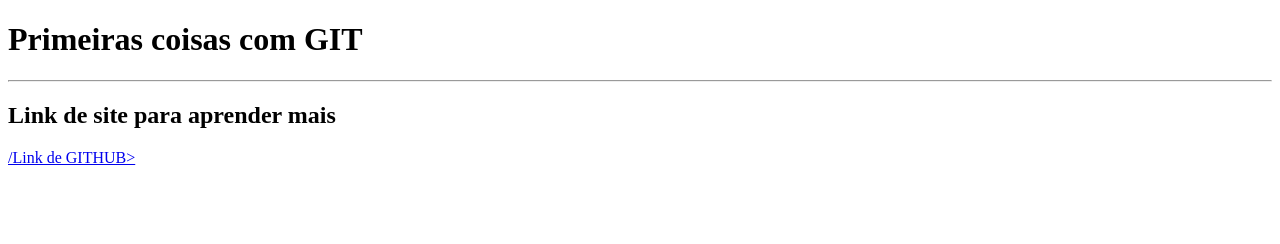
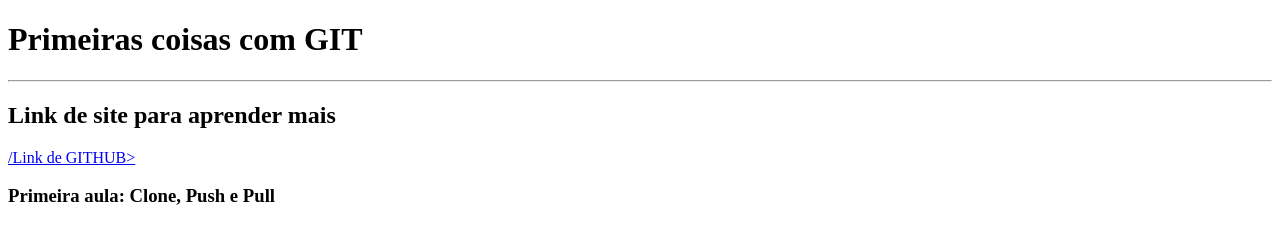
Before and after one commit to v1ckkky/aula, a plain HTML site: page index.html in a window 1280 px wide. Drawn offline with Linux system fonts and the light colour scheme.

Commit message:
segundo commit

```diff
--- a/index.html
+++ b/index.html
@@ -10,5 +10,6 @@
     <hr>
     <h2> Link de site para aprender mais </h2>
     <a href="https://github.com/WoMakersCode/git-e-github">/Link de GITHUB></a>
+    <h3>Primeira aula: Clone, Push e Pull</h3>
 </body>
 </html>
```
